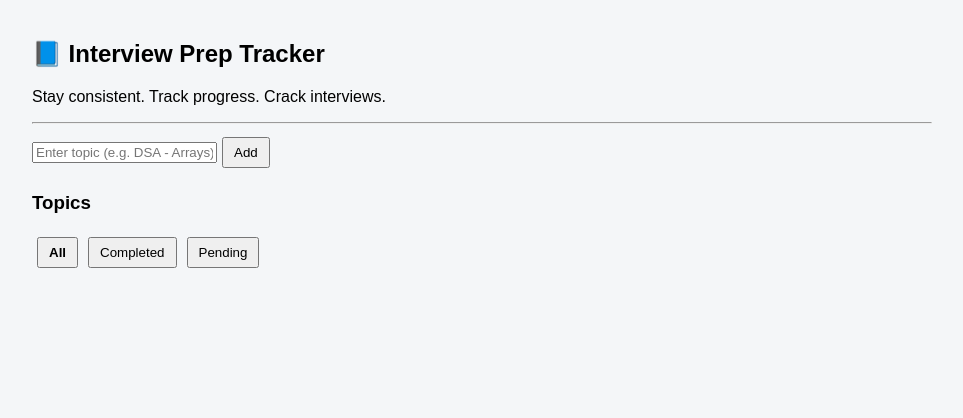
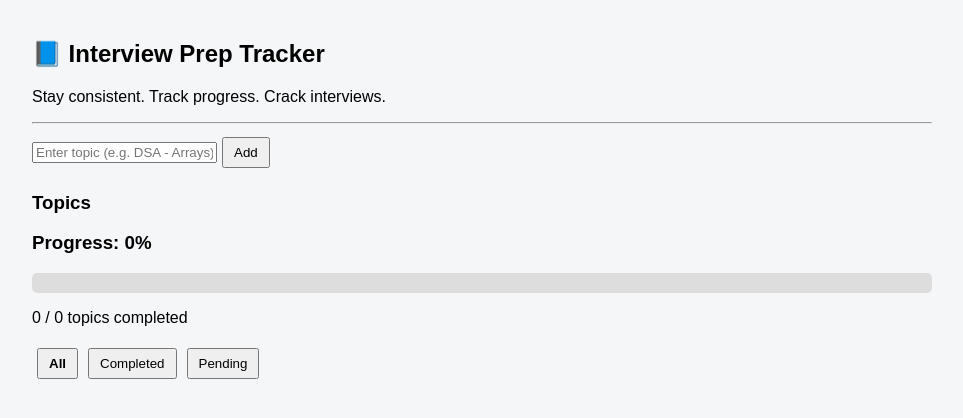
Before and after one commit to ananya-1112/interview-prep-tracker, a React (Vite) app: page / in a window 1280 px wide. Shown: the top 418 px of the page, without its empty margins (158-1121 px from the left). Built offline with nearby package versions, Linux system fonts and the light colour scheme.

Commit message:
Added progress bar logic.

```diff
--- a/src/App.jsx
+++ b/src/App.jsx
@@ -1,4 +1,5 @@
 import "./styles/app.css";
+import ProgressBar from "./components/ProgressBar";
 import { useState, useEffect } from "react";
 import Header from "./components/Header";
 import TopicForm from "./components/TopicForm";
@@ -44,6 +45,12 @@ const filteredTopics = topics.filter((topic) => {
   return true;
 });
 
+const total = topics.length;
+
+const completed = topics.filter((t) => t.completed).length;
+
+const progress = total === 0 ? 0 : Math.round((completed / total) * 100);
+
 
   useEffect(() => {
   localStorage.setItem("topics", JSON.stringify(topics));
@@ -55,6 +62,14 @@ const filteredTopics = topics.filter((topic) => {
       <TopicForm addTopic={addTopic} />
 
       <h3>Topics</h3>
+
+      <div>
+  <h3>Progress: {progress}%</h3>
+  <ProgressBar progress={progress} />
+  <p>
+    {completed} / {total} topics completed
+  </p>
+</div>
 
        <div>
   <button style={{ fontWeight: filter === "all" ? "bold" : "normal" }} onClick={() => setFilter("all")}>All</button>
--- a/src/components/ProgressBar.jsx
+++ b/src/components/ProgressBar.jsx
@@ -0,0 +1,17 @@
+function ProgressBar({ progress }) {
+  return (
+    <div style={{ background: "#ddd", borderRadius: "5px", height: "20px" }}>
+      <div
+        style={{
+          width: `${progress}%`,
+         background: progress > 70 ? "green" : "orange",
+          height: "100%",
+          borderRadius: "5px",
+          transition: "0.3s",
+        }}
+      ></div>
+    </div>
+  );
+}
+
+export default ProgressBar;
```
